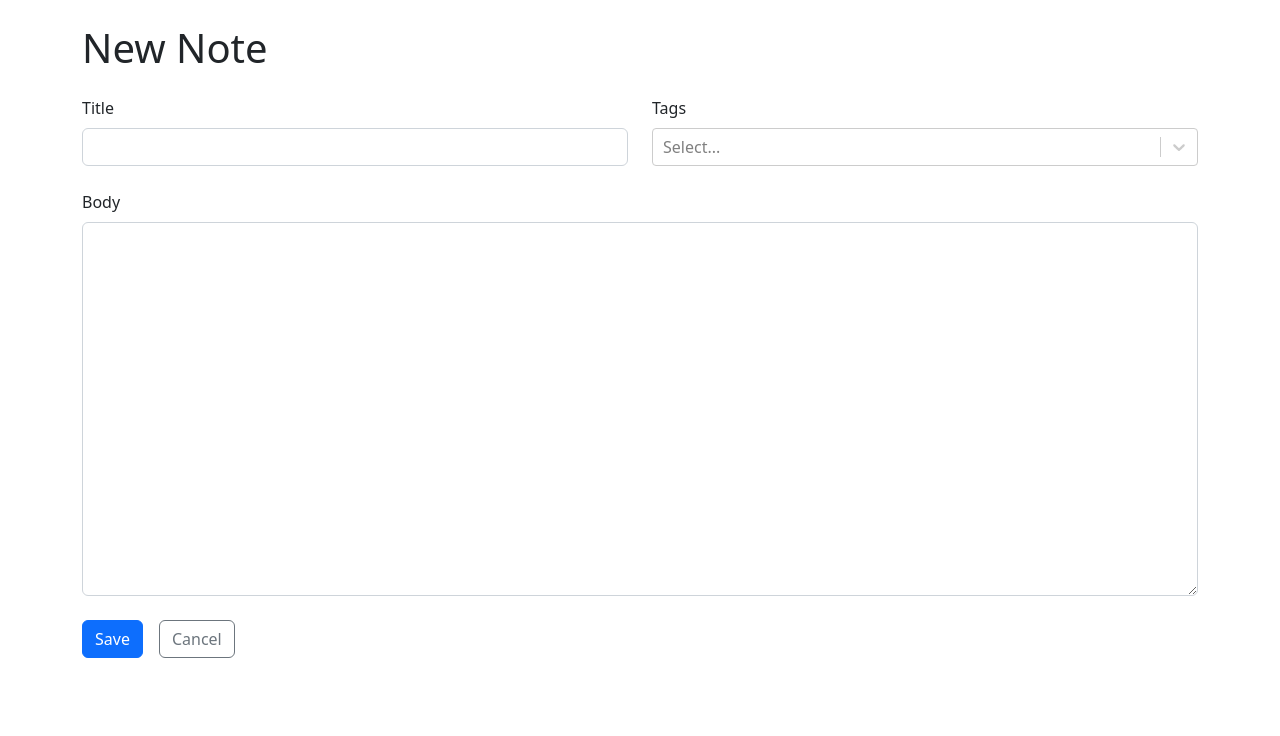
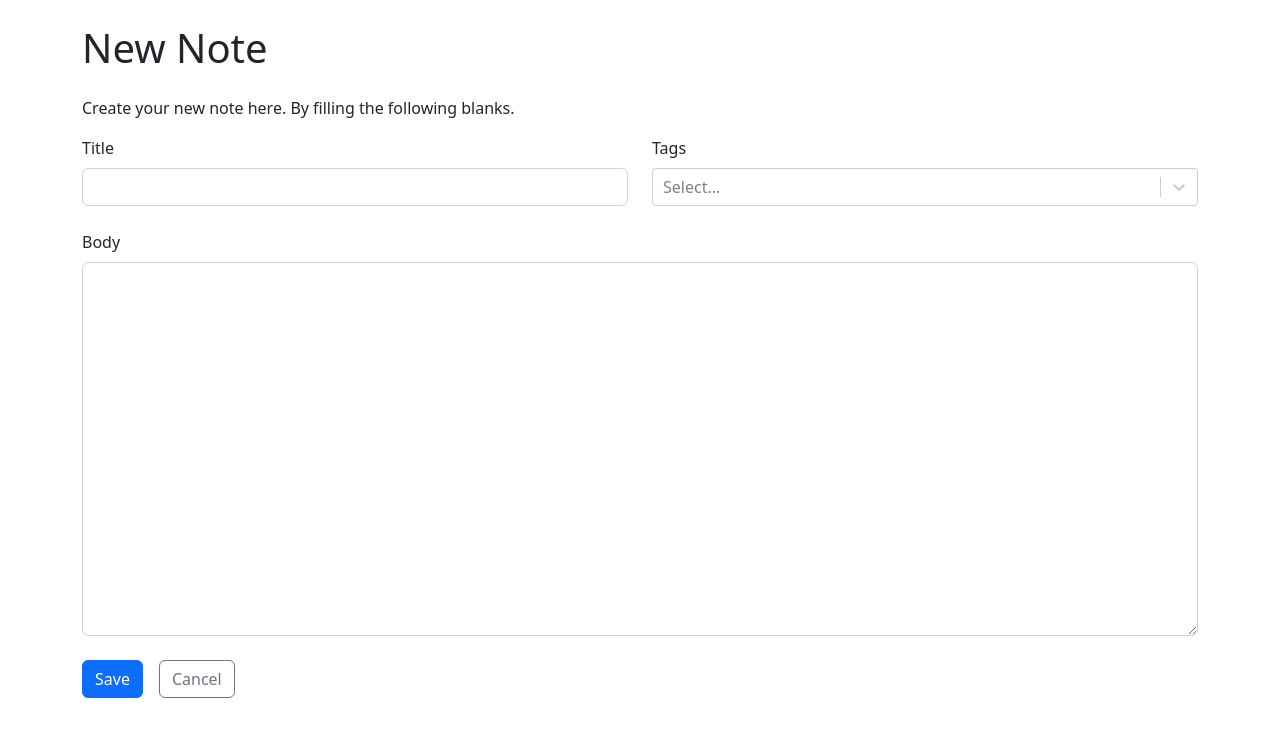
Before and after one commit to mrinalxdev/SturdyBeetleDB, a React (Vite) app: page /new in a window 1280 px wide. Shown: the top 736 px of the page. Built offline with nearby package versions, Linux system fonts and the light colour scheme.

Commit message:
Added Data

```diff
--- a/src/NewNote.tsx
+++ b/src/NewNote.tsx
@@ -9,6 +9,7 @@ const NewNote = ({onSubmit} : NewNoteProps) => {
   return (
     <>
         <h1 className="mb-4">New Note</h1>
+        <p>Create your new note here. By filling the following blanks.</p>
         <NoteForm />
     </>
   )
```
